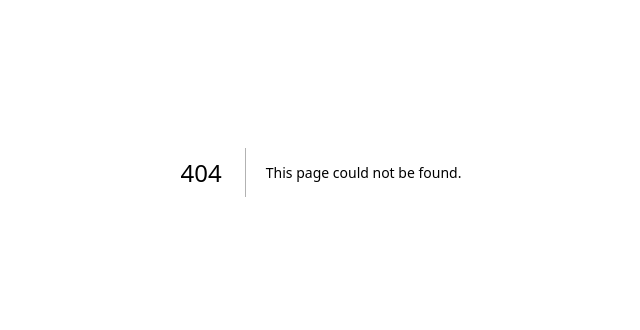
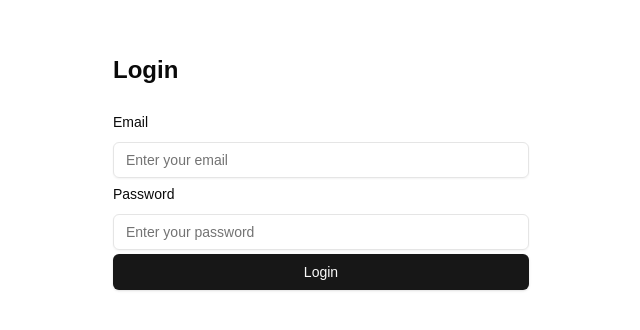
Before and after one commit to Agamya-Samuel/shuats-quiz-app, a Next.js app: page /auth/login in a window 1280 px wide. Before the commit this address had no page. Shown: the part 228-558 px from the top of the page, without its empty margins (319-959 px from the left). Built offline with nearby package versions, Linux system fonts and the light colour scheme.

Commit message:
completed: User Login

```diff
--- /dev/null
+++ b/actions/login.ts
@@ -0,0 +1,24 @@
+'use server';
+
+import bcrypt from 'bcrypt';
+import { connectToDB } from '@/db';
+import User from '@/db/models/User';
+
+export async function loginUser({
+	email,
+	password,
+}: {
+	email: string;
+	password: string;
+}) {
+	await connectToDB();
+	const user = await User.findOne({ email });
+	if (!user) {
+		return { error: 'User not found' };
+	}
+	const isPasswordValid = await bcrypt.compare(password, user.password);
+	if (!isPasswordValid) {
+		return { error: 'Invalid password' };
+	}
+	return { success: 'Login successful' };
+}
--- /dev/null
+++ b/app/auth/login/forms/LoginForm.tsx
@@ -0,0 +1,128 @@
+// components/forms/LoginForm.tsx
+
+'use client';
+
+import React, { useState } from 'react';
+import { loginUser } from '@/actions/login';
+
+import { useRouter } from 'next/navigation';
+import { zodResolver } from '@hookform/resolvers/zod';
+import { useForm } from 'react-hook-form';
+import * as z from 'zod';
+import { loginSchema } from '@/schemas/login-schema';
+
+import { Button } from '@/components/ui/button';
+import {
+	Form,
+	FormControl,
+	FormField,
+	FormItem,
+	FormLabel,
+	FormMessage,
+} from '@/components/ui/form';
+import { Input } from '@/components/ui/input';
+import { useToast } from '@/hooks/use-toast';
+
+export function LoginForm() {
+	const { toast } = useToast();
+	const router = useRouter();
+	const [isLoading, setIsLoading] = useState<boolean>(false);
+
+	const form = useForm<z.infer<typeof loginSchema>>({
+		resolver: zodResolver(loginSchema),
+		defaultValues: {
+			email: '',
+			password: '',
+		},
+	});
+
+	function onSubmit(values: z.infer<typeof loginSchema>) {
+		setIsLoading(true);
+
+		// Login user
+		loginUser({
+			email: values.email,
+			password: values.password,
+		})
+			.then((response) => {
+				if (response.success) {
+					toast({
+						title: 'Login Successful',
+						description: 'You have successfully logged in.',
+						variant: 'success',
+					});
+					setTimeout(() => {
+						router.push('/dashboard'); // Redirect to dashboard page after successful login
+					}, 1000);
+				} else {
+					toast({
+						title: 'Login Failed',
+						description: 'Invalid email or password.',
+						variant: 'error',
+					});
+				}
+			})
+			.catch((error) => {
+				toast({
+					title: 'Login Error',
+					description: `An error occurred while logging in: ${error} Please try again.`,
+					variant: 'destructive',
+				});
+			});
+	}
+
+	return (
+		<div className="container mx-auto px-4 py-8">
+			<div className="max-w-md mx-auto">
+				<h1 className="text-2xl font-bold mb-6">Login</h1>
+				<Form {...form}>
+					<form
+						onSubmit={form.handleSubmit(onSubmit)}
+						className="space-y-1"
+					>
+						<FormField
+							control={form.control}
+							name="email"
+							render={({ field }) => (
+								<FormItem>
+									<FormLabel>Email</FormLabel>
+									<FormControl>
+										<Input
+											placeholder="Enter your email"
+											{...field}
+										/>
+									</FormControl>
+									<FormMessage />
+								</FormItem>
+							)}
+						/>
+						<FormField
+							control={form.control}
+							name="password"
+							render={({ field }) => (
+								<FormItem>
+									<FormLabel>Password</FormLabel>
+									<FormControl>
+										<Input
+											type="password"
+											placeholder="Enter your password"
+											{...field}
+										/>
+									</FormControl>
+									<FormMessage />
+								</FormItem>
+							)}
+						/>
+						<Button
+							type="submit"
+							className="w-full"
+							disabled={isLoading}
+						>
+							{isLoading ? 'Logging in...' : 'Login'}
+						</Button>
+					</form>
+				</Form>
+			</div>
+		</div>
+	);
+}
--- /dev/null
+++ b/app/auth/login/page.tsx
@@ -0,0 +1,14 @@
+// app/auth/login/page.tsx
+
+import { LoginForm } from './forms/LoginForm';
+
+export default function LoginPage() {
+	return (
+		<div className="flex justify-center items-center h-screen">
+			<div className="w-full max-w-md">
+				{/* <h1 className="text-2xl font-bold mb-4">Login</h1> */}
+				<LoginForm />
+			</div>
+		</div>
+	);
+}
--- /dev/null
+++ b/app/dashboard/layout.tsx
@@ -0,0 +1,17 @@
+// app/dashboard/layout.tsx
+
+import type { Metadata } from 'next';
+import '@/app/globals.css';
+
+export const metadata: Metadata = {
+	title: 'SHUATS - Student Portal Dashboard',
+	description: 'SHUATS - Student Portal Dashboard',
+};
+
+export default function DashboardLayout({
+	children,
+}: Readonly<{
+	children: React.ReactNode;
+}>) {
+	return <div className={'antialiased'}>{children}</div>;
+}
--- /dev/null
+++ b/app/dashboard/page.tsx
@@ -0,0 +1,12 @@
+// app/dashboard/page.tsx
+
+export default function DashboardPage() {
+	return (
+		<div>
+			<h1>Dashboard Page</h1>
+			<h1>Dashboard Page</h1>
+			<h1>Dashboard Page</h1>
+			<h1>Dashboard Page</h1>
+		</div>
+	);
+};
--- /dev/null
+++ b/schemas/login-schema.ts
@@ -0,0 +1,9 @@
+import * as z from 'zod';
+
+export const loginSchema = z.object({
+	email: z
+		.string()
+		.email('Please enter a valid email address.')
+		.nonempty('Email field cannot be empty'),
+	password: z.string().nonempty('Password field cannot be empty.'),
+});
```
